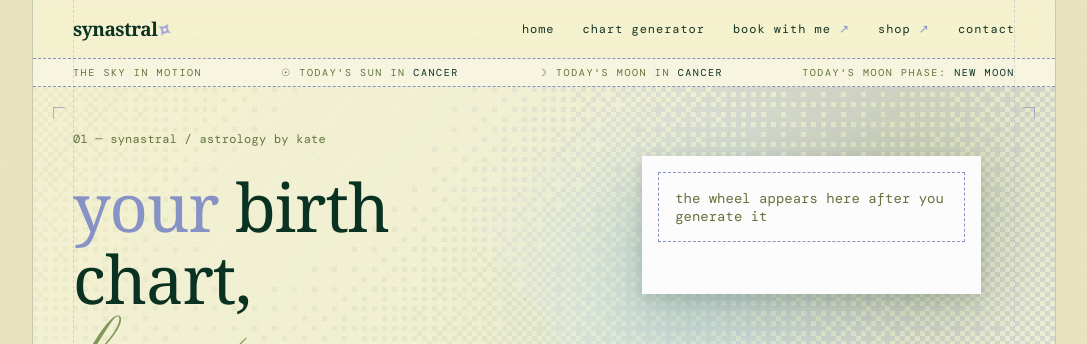
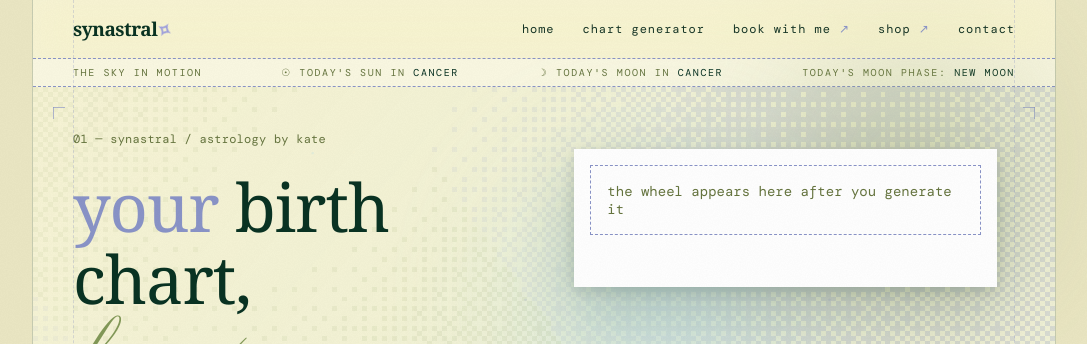
Before and after one commit to atrla/synastral-site-deploy, a React (Vite) app: page / in a window 1280 px wide. Shown: the top 344 px of the page, without its empty margins (96-1183 px from the left). Built offline with nearby package versions, Linux system fonts and the light colour scheme; no server answers; a web font is replaced by a local one.

Commit message:
Fixed typo in component name and updated default background setting.

```diff
--- a/src/components/ChartView.jsx
+++ b/src/components/ChartView.jsx
@@ -29,7 +29,7 @@ export default function ChartView({
   }
 
   return (
-    <div className="chart-view-card gen edit-panel" ref={panelRef}>
+    <div className="chart-view-card edit-panel" ref={panelRef}>
       <div className="chart-view-head">
         <div>
           <p className="t">chart ready</p>
--- a/src/components/CustomisePanel.jsx
+++ b/src/components/CustomisePanel.jsx
@@ -48,7 +48,6 @@ const THEME_OPTIONS = [
 ]
 
 const BACKGROUND_OPTIONS = [
-  { id: 'dark', label: 'Dark' },
   { id: 'light', label: 'Light' },
   { id: 'transparent', label: 'Transparent' },
 ]
--- a/src/components/Hero.jsx
+++ b/src/components/Hero.jsx
@@ -20,7 +20,7 @@ const FIELD_ERRORS = {
 
 const DEFAULT_VISUAL_SETTINGS = {
   theme: 'ink',
-  background: 'light',
+  background: 'transparent',
   line_width: 1.5,
   glyph_size: 16,
   font_size: 11,
--- a/src/styles/hero.css
+++ b/src/styles/hero.css
@@ -1,7 +1,7 @@
 /* ---------- hero: free generator ---------- */
-.hero{position:relative;padding:clamp(2.25rem,5vw,2.75rem) var(--gutter) clamp(3rem,6vw,3.25rem);overflow:hidden;
-  display:grid;grid-template-columns:1fr;gap:clamp(2rem,5vw,3.125rem);align-items:start}
-.hero-left{position:relative;z-index:3}
+.hero{position:relative;padding:clamp(2.25rem,5vw,2.75rem) var(--gutter) clamp(3rem,6vw,3.25rem);overflow:visible;
+  display:grid;grid-template-columns:1fr;gap:clamp(1.25rem,3vw,2rem);align-items:start}
+.hero-left{position:relative;z-index:3;min-width:0;transition:min-height .32s cubic-bezier(.2,.8,.2,1)}
 .hero-intro{animation:rise .7s .45s ease both}
 .hero-title{position:relative}
 .fade-out-up{animation:fadeOutUp .55s ease forwards}
@@ -18,7 +18,8 @@
 .hero-input .cinematic-sky,.hero-generating .cinematic-sky,.hero-result .cinematic-sky{opacity:.55}
 .hero-input .dither-shell,.hero-generating .dither-shell,.hero-result .dither-shell{opacity:.26}
 .hero-generating .edit-panel{animation:none}
-.hero-result .chart-view-card.gen{margin-top:0}
+.hero-result .chart-view-card{margin-top:0}
+.hero-result .hero-left,.hero-customise .hero-left{min-height:clamp(30rem,68vh,46rem)}
 .hero-returning-input .chart-view-card,
 .hero-returning-input .customise-panel,
 .hero-returning-input .print-frame{animation:fadeOutSoft .26s ease forwards}
@@ -214,7 +215,7 @@ h1 .line{display:block}
 .theme-swatch-midnight{background:linear-gradient(135deg,#c8c793 0%,#c8c793 36%,#24201a 36%,#3f2548 68%,#35369c 100%)}
 .theme-swatch-bw{background:linear-gradient(135deg,#fff 0%,#fff 52%,#000 52%,#000 100%)}
 .theme-card-label{font-family:"DM Mono",monospace;font-size:.7rem;letter-spacing:.08em;text-transform:uppercase}
-.segment-control{display:grid;grid-template-columns:repeat(3,minmax(0,1fr));border:1px solid var(--sky);background:rgba(255,255,255,.65);overflow:hidden}
+.segment-control{display:grid;grid-template-columns:repeat(2,minmax(0,1fr));border:1px solid var(--sky);background:rgba(255,255,255,.65);overflow:hidden}
 .segment-btn{min-height:44px;border:0;border-right:1px solid rgba(138,148,200,.35);background:transparent;color:var(--ink);padding:.55rem .4rem;font:inherit;font-size:.875rem;cursor:pointer;touch-action:manipulation}
 .segment-btn:last-child{border-right:0}
 .segment-btn.is-selected{background:var(--ink);color:var(--paper)}
@@ -246,7 +247,7 @@ h1 .line{display:block}
   mask-image:radial-gradient(ellipse 68% 68% at 50% 45%,#000 52%,transparent 88%);
   animation:floaty 11s ease-in-out infinite}
 .hero-iris img{width:100%;display:block}
-.print-frame{position:relative;z-index:2;margin:6% 8% 0 12%;background:#fff;padding:1rem 1rem 3.25rem;
+.print-frame{position:relative;z-index:2;margin:4% 4% 0;background:#fff;padding:1rem 1rem 3.25rem;
   box-shadow:0 24px 60px rgba(10,51,35,.18), 0 4px 14px rgba(10,51,35,.14);
   transform:rotate(1.6deg);animation:rise .8s .3s ease both;
   transition:transform .5s cubic-bezier(.2,.8,.2,1),box-shadow .5s}
@@ -266,8 +267,9 @@ h1 .line{display:block}
 }
 
 @media(min-width:64em){
-  .hero.hero-input{grid-template-columns:minmax(0,1.05fr) minmax(0,.95fr)}
-  .hero:not(.hero-input){grid-template-columns:minmax(18rem,20rem) 1fr}
+  .hero{gap:clamp(1rem,2vw,1.5rem)}
+  .hero.hero-input{grid-template-columns:minmax(0,1fr) minmax(0,1fr)}
+  .hero:not(.hero-input){grid-template-columns:minmax(22rem,26rem) minmax(0,1fr)}
   .hero-right{margin-top:0}
   .hero:not(.hero-generating) .chart-view-card .chart-output-wrap{display:none}
 }
@@ -342,8 +344,8 @@ h1 .line{display:block}
 }
 
 @media(min-width:64em){
-  .customise-shell{position:absolute;top:0;left:0;z-index:24;width:100%;height:100%;pointer-events:none}
-  .customise-panel{transform:translateX(-110%);border-radius:0;box-shadow:18px 18px 0 rgba(138,148,200,.16), inset 0 1px 0 rgba(255,255,255,.9);padding:1.5rem 1rem 2rem}
+  .customise-shell{position:relative;inset:auto;z-index:24;width:100%;height:auto;min-height:clamp(30rem,68vh,46rem);pointer-events:none}
+  .customise-panel{height:100%;min-height:inherit;transform:translateX(-110%);border-radius:0;box-shadow:18px 18px 0 rgba(138,148,200,.16), inset 0 1px 0 rgba(255,255,255,.9);padding:1.5rem 1rem 2rem}
   .customise-shell.is-open .customise-panel{transform:translateX(0)}
   .customise-panel-head{padding:0 0 .75rem;border-bottom:0;background:transparent;backdrop-filter:none}
   .customise-panel-actions{width:100%;padding-right:3rem}
@@ -358,6 +360,10 @@ h1 .line{display:block}
 @keyframes pulseElements{0%{opacity:.75;filter:brightness(1.12)}100%{opacity:1;filter:brightness(1)}}
 @keyframes pulseStroke{0%{opacity:.78;filter:brightness(1.2)}100%{opacity:1;filter:brightness(1)}}
 @keyframes fadeOutSoft{0%{opacity:1;transform:translateY(0) scale(1)}100%{opacity:0;transform:translateY(-10px) scale(.985)}}
+@keyframes panelEnter{0%{opacity:0}100%{opacity:1}}
+
+.hero-result .chart-view-card,
+.hero-customise .customise-panel{animation:panelEnter .32s cubic-bezier(.2,.8,.2,1) both}
 
 /* Focus and active feedback that works for keyboard and touch */
 .tab-btn:focus-visible,
```
